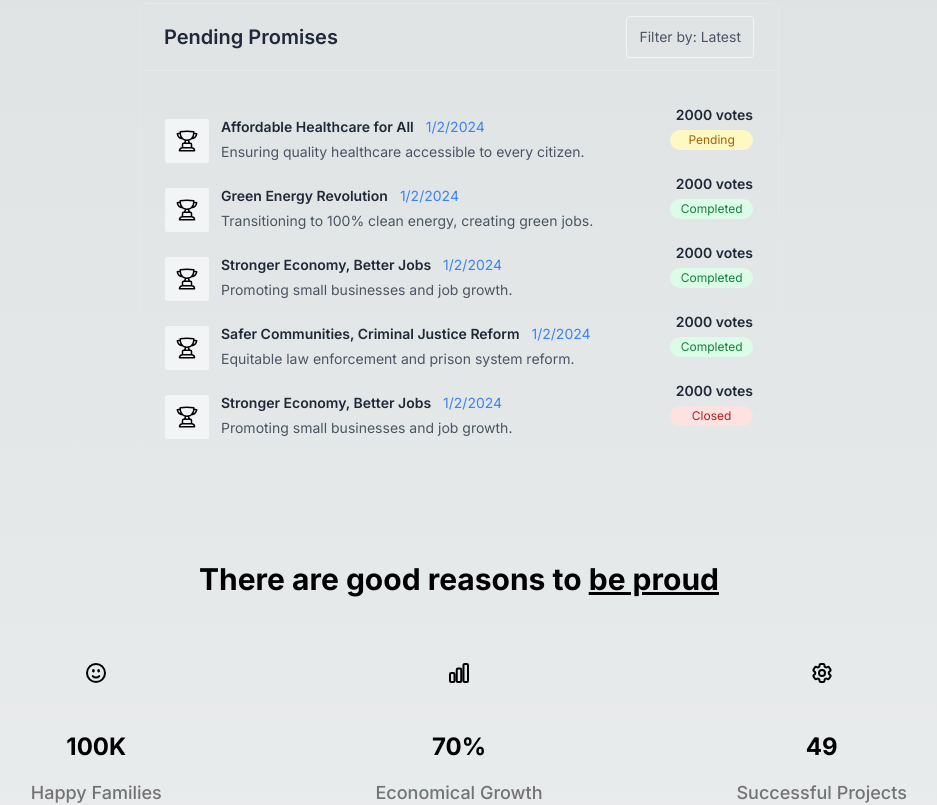
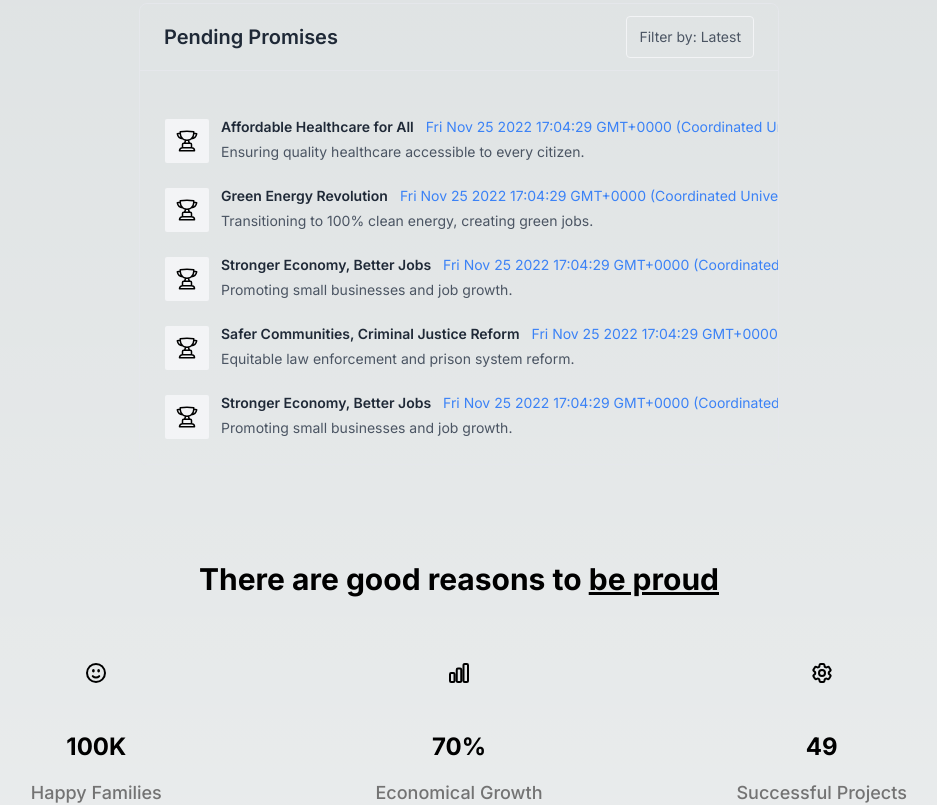
Before and after one commit to peterayeniofficial/balablu, a Next.js app: page / in a window 1280 px wide. Shown: the part 860-1665 px from the top of the page, without its empty margins (181-1118 px from the left). Built offline with nearby package versions, Linux system fonts and the light colour scheme.

Commit message:
fixing deployment bugs

```diff
--- a/next.config.js
+++ b/next.config.js
@@ -1,4 +1,8 @@
 /** @type {import('next').NextConfig} */
-const nextConfig = {}
+const nextConfig = {
+  images: {
+    domains: ['img.freepik.com'],
+  },
+};
 
-module.exports = nextConfig
+module.exports = nextConfig;
--- a/src/components/Achievements/Achievements.tsx
+++ b/src/components/Achievements/Achievements.tsx
@@ -1,4 +1,5 @@
 import React from 'react';
+import Image from 'next/image';
 
 function Achievements() {
   return (
@@ -15,10 +16,12 @@ function Achievements() {
               data-te-ripple-init
               data-te-ripple-color='light'
             >
-              <img
+              <Image
                 src='https://img.freepik.com/free-photo/empty-hallway-background_23-2149408813.jpg?w=1480&t=st=1694084287~exp=1694084887~hmac=b3a8d1c13847ea98e2701858c9051ed7f302e14e3fc84eed235fb5f9b757ecd5'
                 className='w-full'
                 alt='Louvre'
+                width={200}
+                height={200}
               />
               <a href='#!'>
                 <div className='absolute top-0 right-0 bottom-0 left-0 h-full w-full overflow-hidden bg-[hsl(0,0%,98.4%,0.2)] bg-fixed opacity-0 transition duration-300 ease-in-out hover:opacity-100'></div>
@@ -72,10 +75,12 @@ function Achievements() {
               data-te-ripple-init
               data-te-ripple-color='light'
             >
-              <img
+              <Image
                 src='https://img.freepik.com/free-vector/job-hunting_23-2147503011.jpg?w=1060&t=st=1694085124~exp=1694085724~hmac=daaf215a957f36f5e0c6126f66a20cb809f5e2a5f3ecb5d281acfbfc0e94453c'
                 className='w-full'
                 alt='Louvre'
+                width={200}
+                height={200}
               />
               <a href='#!'>
                 <div className='absolute top-0 right-0 bottom-0 left-0 h-full w-full overflow-hidden bg-[hsl(0,0%,98.4%,0.2)] bg-fixed opacity-0 transition duration-300 ease-in-out hover:opacity-100'></div>
@@ -129,10 +134,12 @@ function Achievements() {
               data-te-ripple-init
               data-te-ripple-color='light'
             >
-              <img
+              <Image
                 src='https://img.freepik.com/free-vector/graph-chart-with-moving-up-arrow-stock-market-financial-investment-diagram-blue-background_56104-1814.jpg?w=1800&t=st=1694084588~exp=1694085188~hmac=56c744e2fa38c4ced7cb2c0d49bffe92031c64ac6b4d81e57f049b860ec001fb'
                 className='w-full'
                 alt='Louvre'
+                width={200}
+                height={200}
               />
               <a href='#!'>
                 <div className='absolute top-0 right-0 bottom-0 left-0 h-full w-full overflow-hidden bg-[hsl(0,0%,98.4%,0.2)] bg-fixed opacity-0 transition duration-300 ease-in-out hover:opacity-100'></div>
@@ -142,7 +149,7 @@ function Achievements() {
 
           <div className='w-full shrink-0 grow-0 basis-auto lg:w-6/12 lg:pl-6'>
             <h3 className='mb-4 text-2xl font-bold'>
-              70% Growth in the country's economy
+              70% Growth in the country&apos;s economy
             </h3>
             <div className='mb-4 flex items-center text-sm font-medium text-yellow-600'>
               <svg
--- a/src/components/PlansStatus/PlansStatus.tsx
+++ b/src/components/PlansStatus/PlansStatus.tsx
@@ -20,35 +20,35 @@ function PlansStatus() {
             <tbody>
               <SinglePromise
                 title='Affordable Healthcare for All'
-                date='1/2/2024'
+                date={new Date()}
                 desciption='Ensuring quality healthcare accessible to every citizen.'
                 state='Pending'
                 vote='2000 votes'
               />
               <SinglePromise
                 title='Green Energy Revolution'
-                date='1/2/2024'
+                date={new Date()}
                 desciption='Transitioning to 100% clean energy, creating green jobs.'
                 state='Completed'
                 vote='2000 votes'
               />
               <SinglePromise
                 title='Stronger Economy, Better Jobs'
-                date='1/2/2024'
+                date={new Date()}
                 desciption='Promoting small businesses and job growth.'
                 state='Completed'
                 vote='2000 votes'
               />
               <SinglePromise
                 title='Safer Communities, Criminal Justice Reform'
-                date='1/2/2024'
+                date={new Date()}
                 desciption='Equitable law enforcement and prison system reform.'
                 state='Completed'
                 vote='2000 votes'
               />
               <SinglePromise
                 title='Stronger Economy, Better Jobs'
-                date='1/2/2024'
+                date={new Date()}
                 desciption='Promoting small businesses and job growth.'
                 state='Closed'
                 vote='2000 votes'
```
